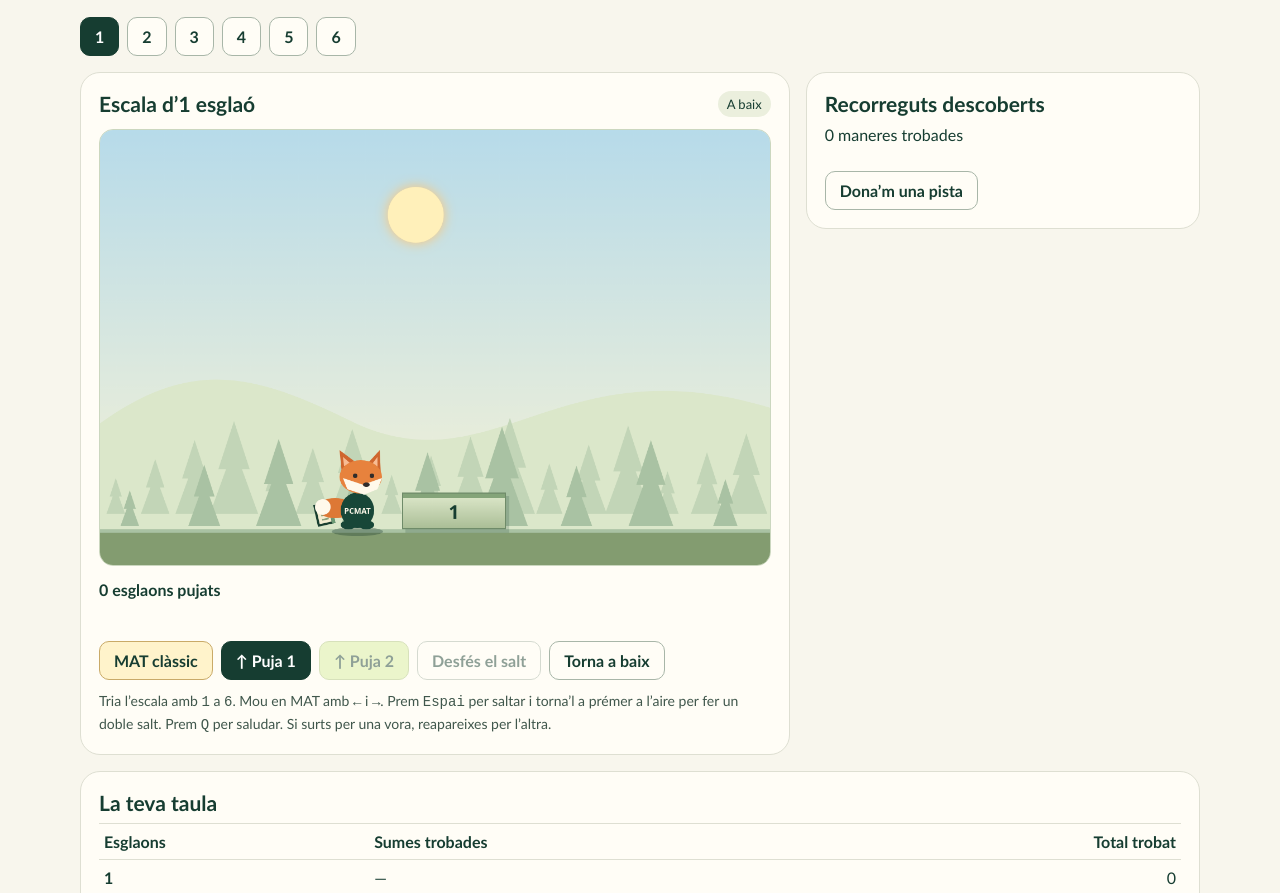
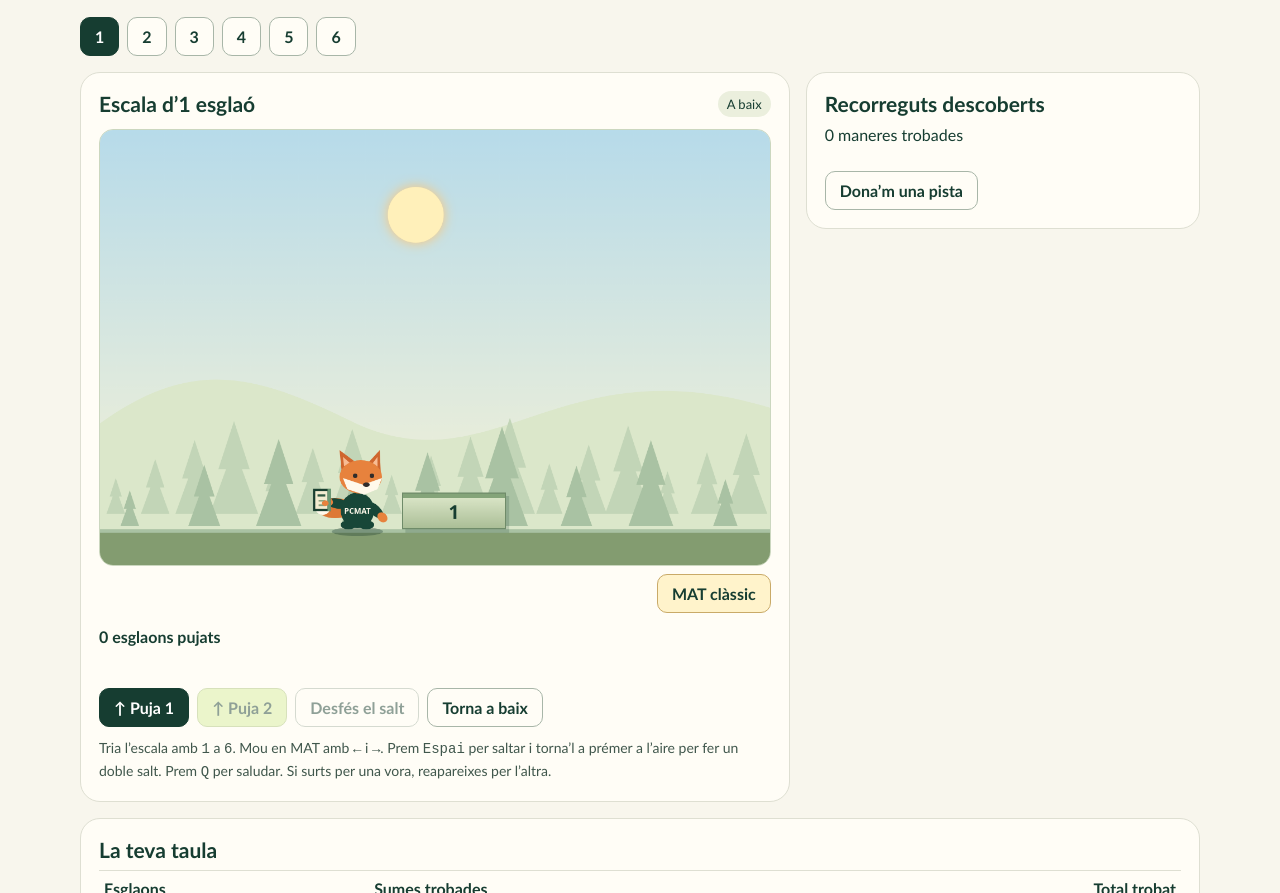
Before and after one commit to madukalab/madukalab.github.io, a plain HTML site: page matematiques/pugem-esglaons.html in a window 1280 px wide. Shown: the part 207-1100 px from the top of the page. Drawn offline with Linux system fonts and the light colour scheme.

Commit message:
Update pugem-esglaons.html

```diff
--- a/matematiques/pugem-esglaons.html
+++ b/matematiques/pugem-esglaons.html
@@ -1598,6 +1598,74 @@ drawFox = function (x, y, pose) {
   drawFoxBody(x, y, pose);
 };
 
+      // Situa el botó a la dreta, immediatament després del marc del joc.
+const wardrobeRow = document.createElement('div');
+wardrobeRow.style.display = 'flex';
+wardrobeRow.style.justifyContent = 'flex-end';
+wardrobeRow.style.marginTop = '8px';
+document.querySelector('.scene').after(wardrobeRow);
+wardrobeRow.append(get('change-look'));
+
+function drawMatArm(outfit, side, shoulderY, angle, item = null) {
+  ctx.save();
+  ctx.translate(side * 11, shoulderY);
+  ctx.scale(side, 1);
+  ctx.rotate(angle);
+
+  oval(ctx, outfit.coat, 7, 0, 10, 4.5);
+  oval(ctx, '#e7823d', 16, 0, 5, 4);
+
+  if (item !== null) {
+    ctx.translate(21, 0);
+    // Manté l’objecte dret mentre el braç es balanceja.
+    ctx.rotate(-angle);
+    drawHeldItem(item);
+    oval(ctx, '#e7823d', -3, 2, 3, 2.5);
+  }
+
+  ctx.restore();
+}
+
+drawFox = function (x, y, pose) {
+  if (pose.ghost) {
+    drawFoxBody(x, y, pose);
+    return;
+  }
+
+  const outfit = outfits[outfitIndex];
+  const side = pose.turn < 0 ? -1 : 1;
+  const stride = Math.sin(pose.stride);
+  const swing = stride * pose.pace * .42;
+  const bob = Math.abs(stride) * pose.pace * 2;
+  const shoulderY = -22 - bob + (pose.air ? 2 : 0);
+  const bodyWidth = .65 + .35 * Math.abs(pose.turn);
+
+  // El braç lliure passa per darrere del cos. Amb Q, el dibuix
+  // del personatge ja s’encarrega de fer-lo saludar.
+  if (pose.wave == null) {
+    ctx.save();
+    ctx.translate(x, y);
+    ctx.scale(bodyWidth * (1 + pose.squash * .08), 1 - pose.squash * .16);
+    drawMatArm(outfit, side, shoulderY, pose.air ? -.38 : .78 - swing);
+    ctx.restore();
+  }
+
+  drawFoxBody(x, y, pose);
+
+  // El braç que duu l’objecte es pinta al davant, per sobre de la cua.
+  ctx.save();
+  ctx.translate(x, y);
+  ctx.scale(bodyWidth * (1 + pose.squash * .08), 1 - pose.squash * .16);
+  drawMatArm(
+    outfit,
+    -side,
+    shoulderY,
+    pose.air ? -.45 : -.16 + swing,
+    heldItems[outfit.style]
+  );
+  ctx.restore();
+};
+
       paintLandscape(initialDayPhase);
       restart();
       document.addEventListener('visibilitychange', syncLandscapeClock);
```
